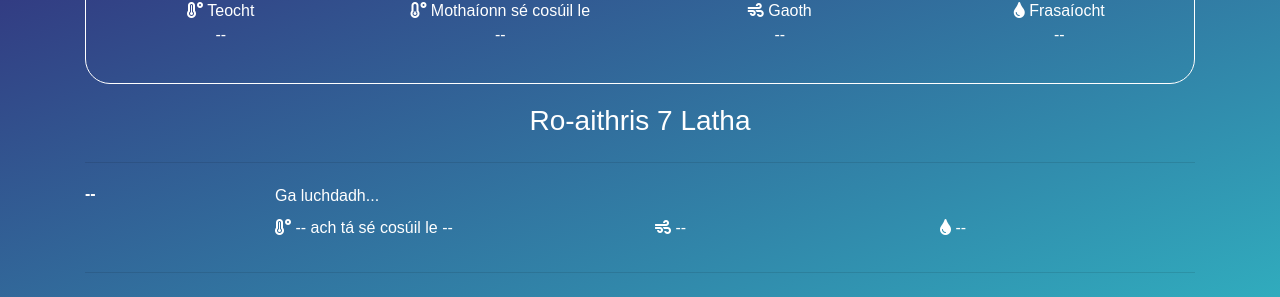
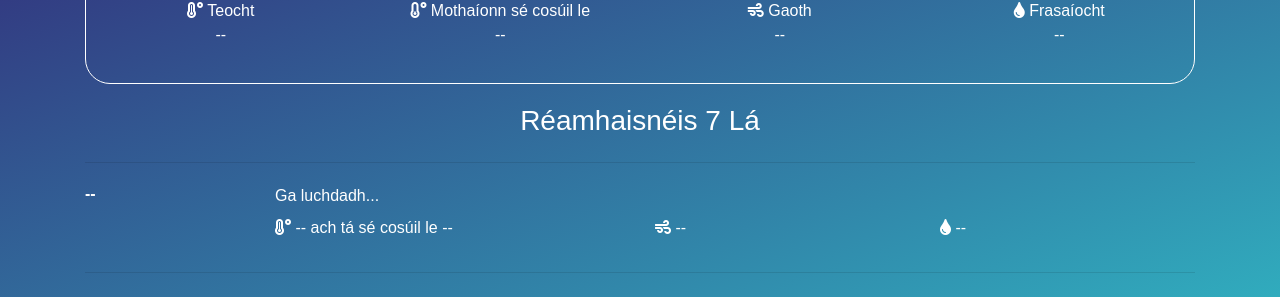
Before and after one commit to angeidheal/aimsir, a Jekyll site: the page built from ga.html, in a window 1280 px wide. Shown: the part 360-657 px from the top of the page. Built offline with Jekyll 4.4.1, drawn with Linux system fonts in a browser that asks for light colours; nearby versions of some CDN libraries; a script that is not in the unit is left out.

Commit message:
Update ga.html

```diff
--- a/ga.html
+++ b/ga.html
@@ -35,7 +35,7 @@ permalink: /gaeilge/
 
   <div class="row">
     <div class="col-md-12">
-      <h3 class="section-header">Ro-aithris 7 Latha</h3>
+      <h3 class="section-header">Réamhaisnéis 7 Lá</h3>
     </div>
   </div>
 
```
